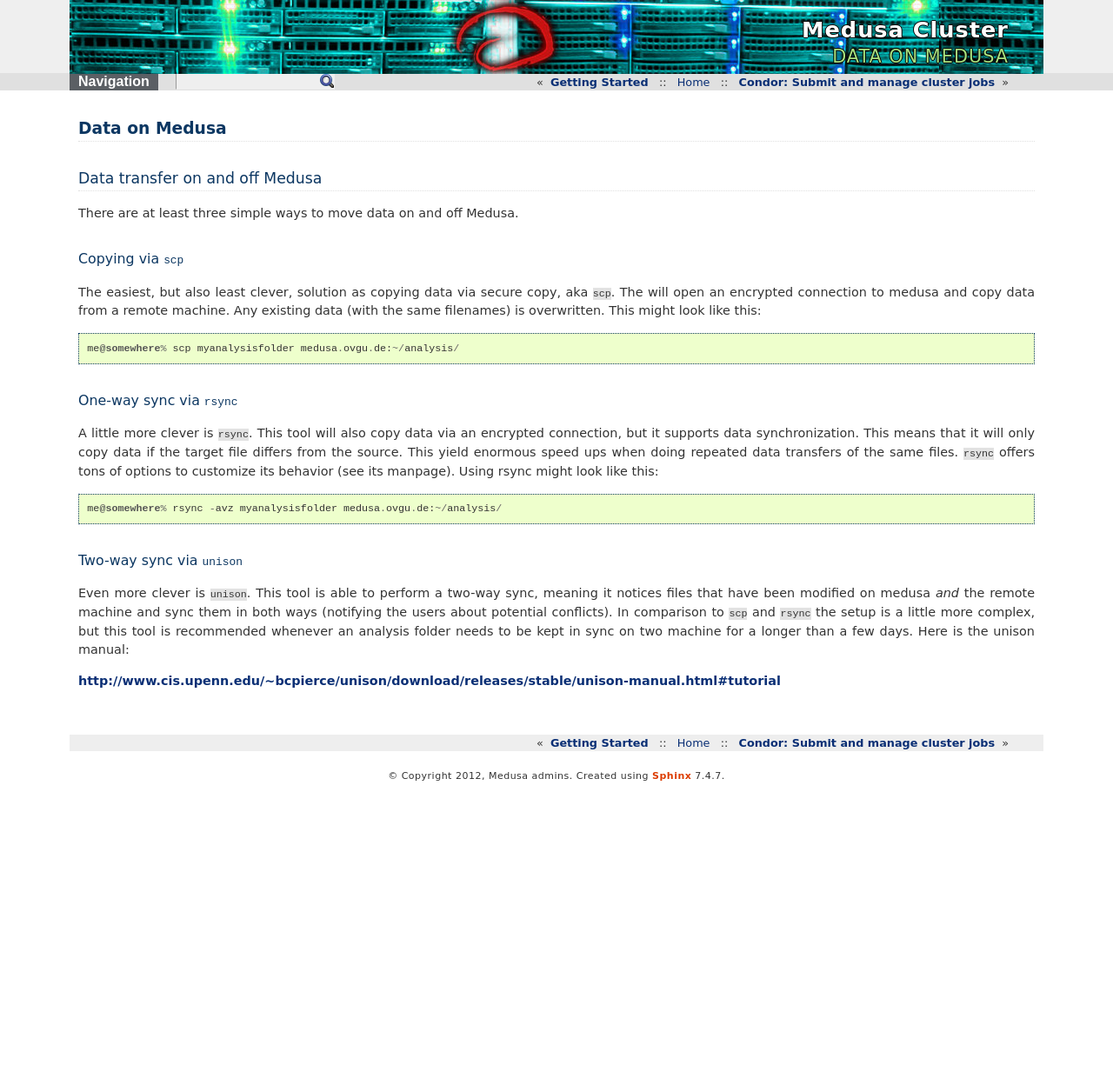
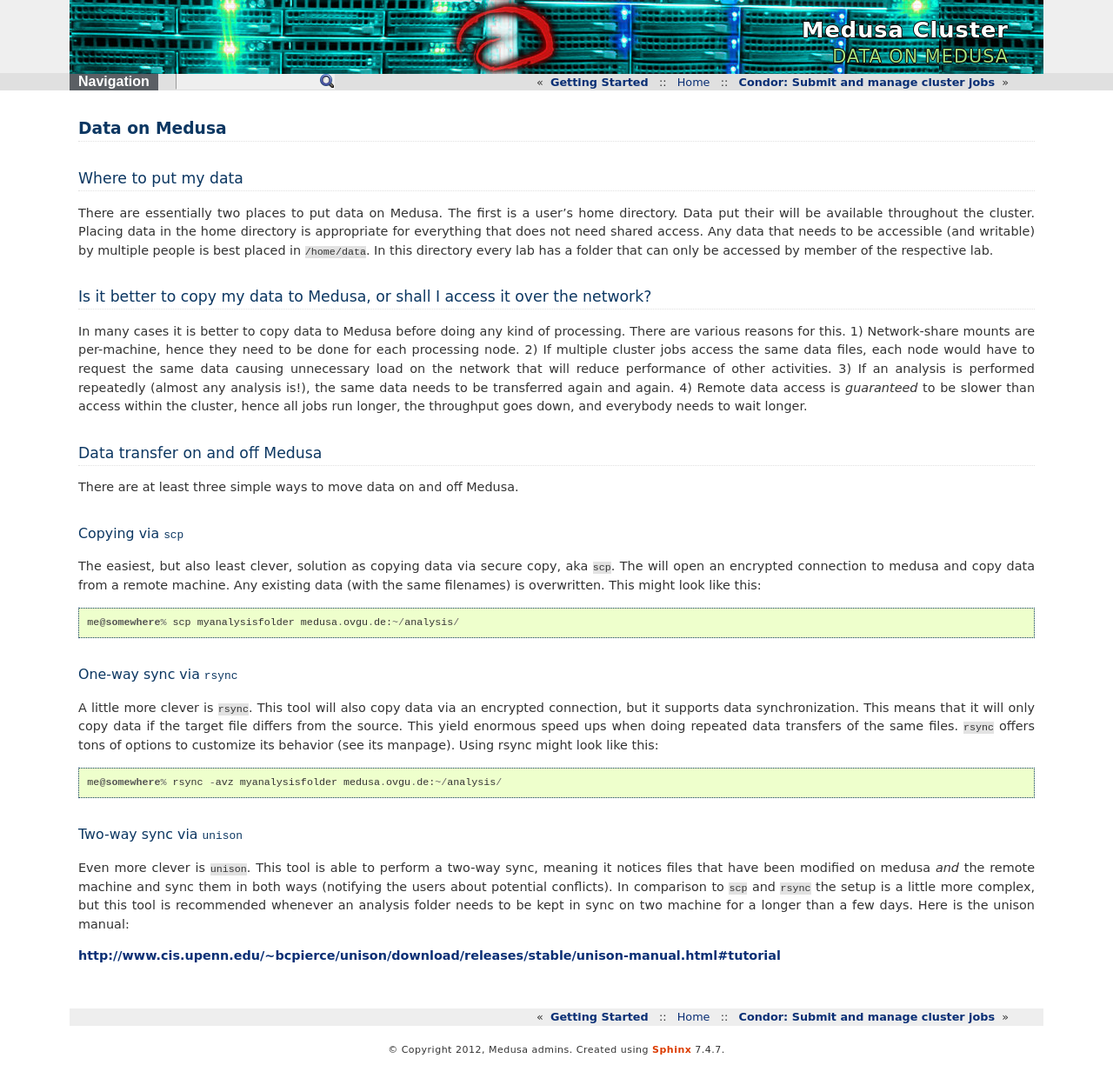
Before and after one commit to psychoinformatics-de/ipsy-docs, a Sphinx documentation site: the page built from source/userdoc/data.rst, in a window 1280 px wide. Shown: the whole page at 87% size. Built offline with Sphinx 7.4.7, drawn with Linux system fonts in a browser that asks for light colours; formulas are drawn with MathJax 3; before the commit the page ends 909 px from its top, so only the background shows below that.

```diff
--- a/source/userdoc/data.rst
+++ b/source/userdoc/data.rst
@@ -4,6 +4,32 @@
 **************
 Data on Medusa
 **************
+
+Where to put my data
+====================
+
+There are essentially two places to put data on Medusa. The first is a user's
+home directory. Data put their will be available throughout the cluster. Placing
+data in the home directory is appropriate for everything that does not need
+shared access. Any data that needs to be accessible (and writable) by multiple
+people is best placed in ``/home/data``. In this directory every lab has a
+folder that can only be accessed by member of the respective lab.
+
+
+Is it better to copy my data to Medusa, or shall I access it over the network?
+==============================================================================
+
+In many cases it is better to copy data to Medusa before doing any kind of
+processing. There are various reasons for this. 1) Network-share mounts are
+per-machine, hence they need to be done for each processing node. 2) If
+multiple cluster jobs access the same data files, each node would have to
+request the same data causing unnecessary load on the network that will reduce
+performance of other activities. 3) If an analysis is performed repeatedly
+(almost any analysis is!), the same data needs to be transferred again and
+again. 4) Remote data access is *guaranteed* to be slower than access within
+the cluster, hence all jobs run longer, the throughput goes down, and everybody
+needs to wait longer.
+
 
 Data transfer on and off Medusa
 ===============================
```
Also changed, not shown: source/userdoc/gettingstarted.rst (+9 -0 lines).
